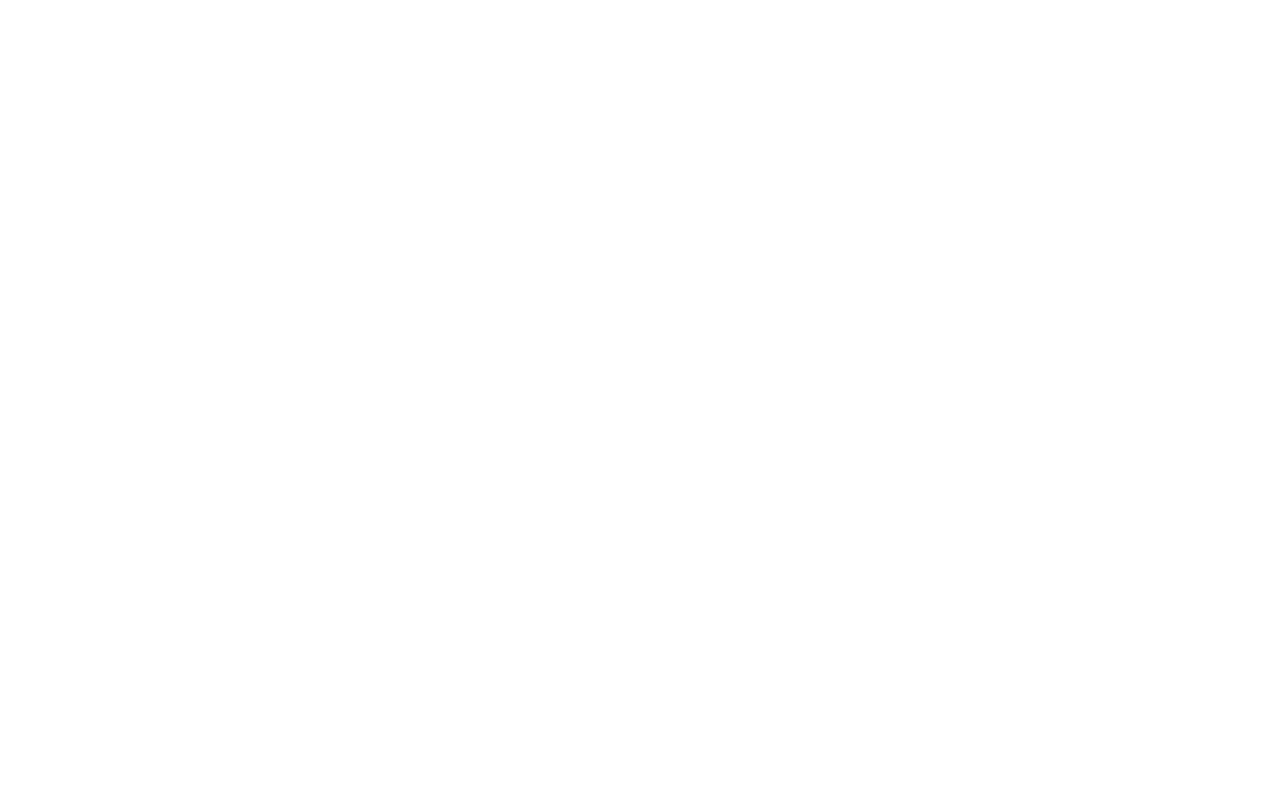
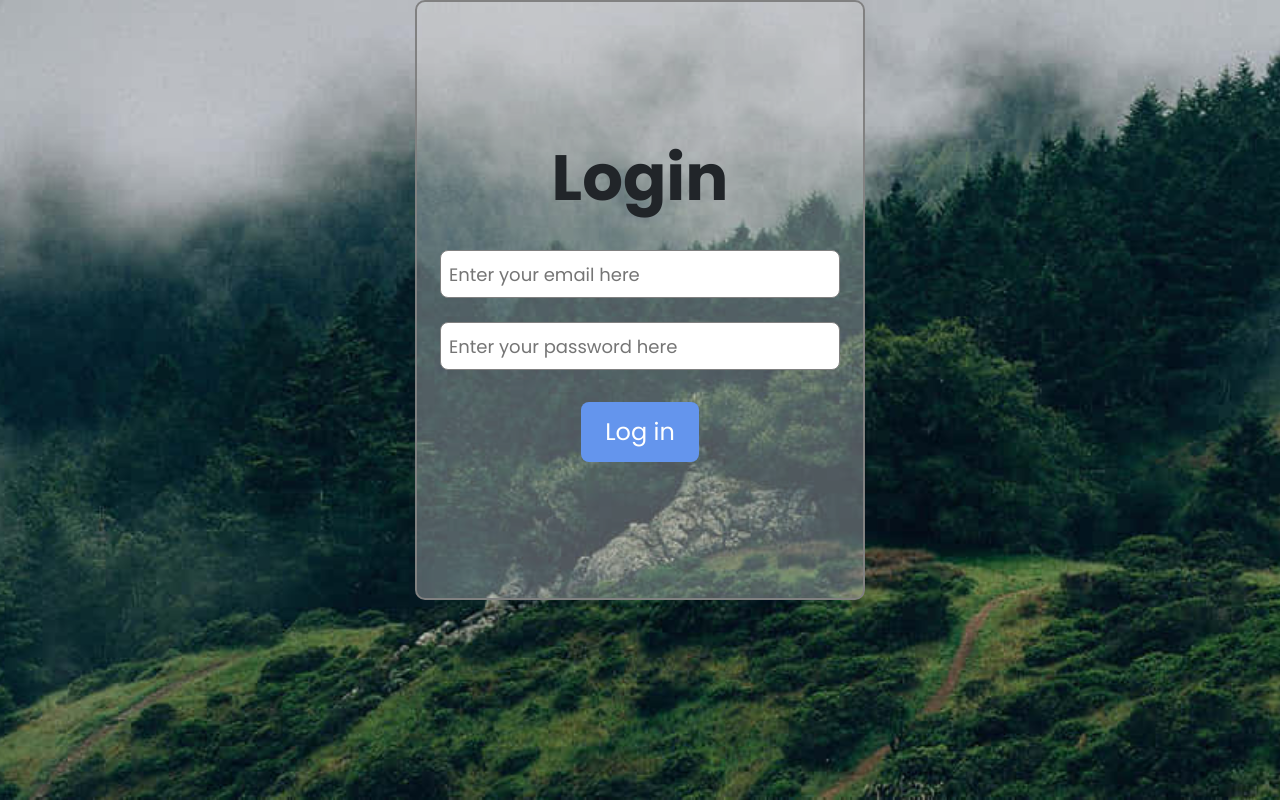
Before and after one commit to sofianietto/proyectomern, a React (Vite) app in the folder client/: page /login in a window 1280 px wide. Before the commit this address had no page. Built offline with nearby package versions, Linux system fonts and the light colour scheme.

Commit message:
Login design update

```diff
--- a/client/src/App.jsx
+++ b/client/src/App.jsx
@@ -9,12 +9,15 @@
 import LandingPage from './LandingPage/LandingPage';
 import AñadirReserva from './componentes/AñadirReserva';
 import Clientes from './views/Clientes';
+import Login from './LoginPage/login';
 
 
 function App() {
   const userDetails = JSON.parse(localStorage.getItem("user"));
   const userInfo = userDetails ? userDetails : null;
   const [user, setUser] = useState(userInfo)
+  const [loggedIn, setLoggedIn] = useState(false)
+  const [email, setEmail] = useState('')
 
   const setUserKeyValue = (clave, valor) => {
       setUser({ ...user, [clave]: valor })
@@ -29,6 +32,7 @@
   return (
     <Routes>
       <Route path='/home' element={<LandingPage />} />
+      <Route path="/login" element={<Login setLoggedIn={setLoggedIn} setEmail={setEmail} />} />
       <Route path="/añadirreservas" element={<AñadirReserva />} />
       <Route path='/' element={<NavBar />}>
         <Route path="/clientes" element={<Clientes />} />
--- a/client/src/LandingPage/componentes/NavBar2.jsx
+++ b/client/src/LandingPage/componentes/NavBar2.jsx
@@ -3,6 +3,7 @@
 import { AiFillCloseCircle } from 'react-icons/ai'
 import { TbGridDots} from 'react-icons/tb'
 import { PiFlowerLotusFill } from 'react-icons/pi'
+import { NavLink } from 'react-router-dom'
 
 
 const NavBar2 = () => {
@@ -39,7 +40,7 @@
 
                         <div className="headerBtns flex">
                             <button className='btn loginBtn '>
-                                <a href="#" className='text-decoration-none'>Login</a>
+                                <NavLink href="/login" className='text-decoration-none'>Login</NavLink>
                             </button>
                             <button className='btn loginBtn'>
                                 <a href="#" className='text-decoration-none'>Registrarse</a>
--- a/client/src/LoginPage/login.jsx
+++ b/client/src/LoginPage/login.jsx
@@ -1,6 +1,8 @@
+import '../css/login.css'
+
+
 import React, { useState } from 'react'
 import { useNavigate } from 'react-router-dom'
-import '../css/login.css'
 
 const Login = (props) => {
     const [email, setEmail] = useState('')
@@ -15,6 +17,7 @@
     }
 
     return (
+        <div className={'back'}>
             <div className={'mainContainer'}>
                 <div className={'titleContainer'}>
                     <div>Login</div>
@@ -44,6 +47,7 @@
                     <input className={'inputButton'} type="button" onClick={onButtonClick} value={'Log in'} />
                 </div>
             </div>
+        </div>
     )
 }
 
--- a/client/src/css/login.css
+++ b/client/src/css/login.css
@@ -1,9 +1,24 @@
+.back{
+    height: 100vh;
+    background-image: url('../assets/naturalez.jpg');
+    background-position: center center;
+    background-size: cover;
+
+}
+
 .mainContainer {
     flex-direction: column;
     display: flex;
     align-items: center;
     justify-content: center;
-    height: 100vh;
+    height: 600px;
+    width: 450px;
+    margin-top: 300px;
+    margin: auto;
+    border: 2px solid rgb(129, 129, 129);
+    border-radius: 10px;
+    background-color: rgba(211, 211, 211, 0.37);
+
 }
 
 .titleContainer {
```
Lines whose indentation alone changed are shown as unchanged.
